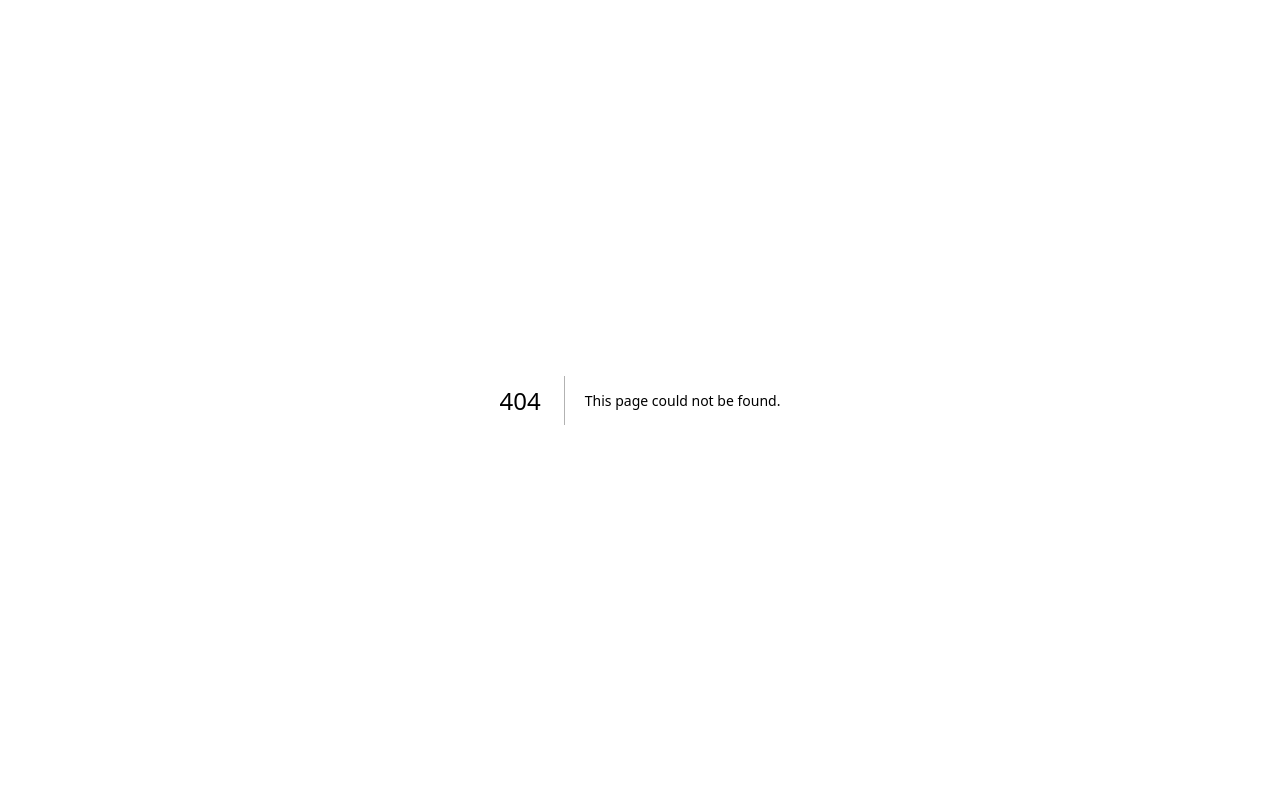
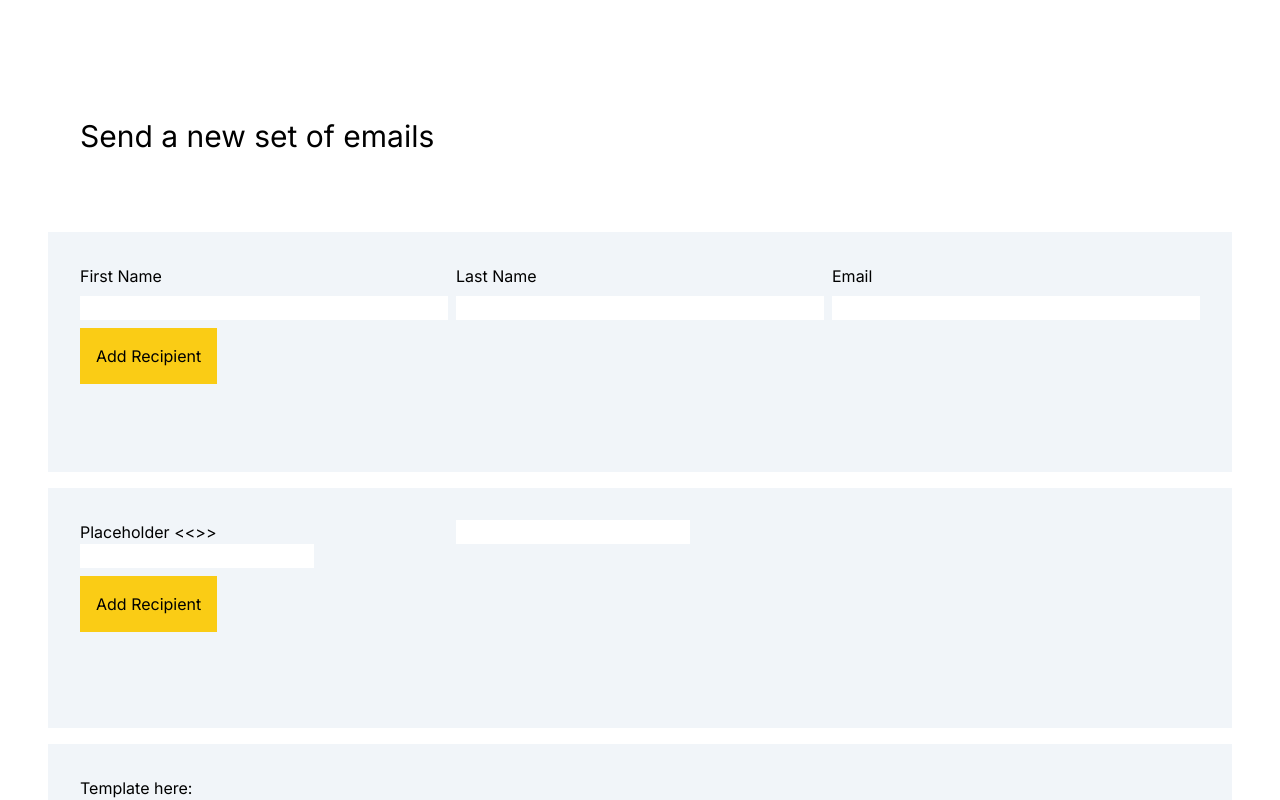
Before and after one commit to justinbax/brebeufhx, a Next.js app in the folder frontend/brebeufhx-spinich-pizza/: page /send in a window 1280 px wide. Before the commit this address had no page. Shown: the top 800 px of the page. Built offline with nearby package versions, Linux system fonts and the light colour scheme.

Commit message:
Started Send page

```diff
--- /dev/null
+++ b/frontend/brebeufhx-spinich-pizza/app/helpers/User.ts
@@ -0,0 +1,12 @@
+export class Recipient {
+    first_name?: string
+    last_name?: string
+    email?: string
+    placeholders: UserPlaceholders = {"": ""}
+    constructor(fname?:string, lname?:string, email?:string) {
+        this.first_name = fname
+        this.last_name = lname
+        this.email = email
+    }
+}
+export type UserPlaceholders = {[id: string]: string}
--- /dev/null
+++ b/frontend/brebeufhx-spinich-pizza/app/send/page.tsx
@@ -0,0 +1,113 @@
+'use client'
+import {useState} from 'react'
+import { Recipient, UserPlaceholders } from '@/app/helpers/User'
+
+
+export default function Send() {
+    let nextArrID = 0
+    const [template, setTemplate] = useState("")
+    const [arrOfRecipients, setArrOfRecipients]: [Array<Recipient>, any] = useState([new Recipient('', '', '')])
+    const [arrOfPlaceholders, setArrOfPlaceholders]: [Array<string>, any] = useState([''])
+    const [arrOfUserPlaceholders, setArrOfUserPlaceholders]: [Array<UserPlaceholders>, any] = useState([{'': ''}])
+
+    function handleUpdateRecipientProp(index: number, prop: keyof Recipient, updatedValue: any) {
+        const newArr = arrOfRecipients.map((recipient, i) => {
+            if (i === index) {
+                let updatedRecipient = recipient
+                updatedRecipient[prop] = updatedValue
+                return updatedRecipient
+            }
+            else {
+                return recipient
+            }
+
+        } )
+        setArrOfRecipients(newArr)
+    }
+
+    function handleUpdatePlaceholders(index: number, updatedValue: string) {
+        const newArr = arrOfPlaceholders.map((placeholder, i) => {
+            if (i === index) {
+                return updatedValue
+            }
+            else {
+                return placeholder
+            }
+
+        } )
+        setArrOfPlaceholders(newArr)
+    }
+
+    function handleUpdateUserPlaceHolders(userPlaceHolderObject: UserPlaceholders, key: keyof UserPlaceholders, value: string) {
+        let newObj = userPlaceHolderObject
+        newObj[key] = value
+        return newObj
+    }
+
+    return (
+        <main>
+            <div className="grid grid-cols-1 m-12">
+                <div className="my-2 text-3xl text-left min-h-40 flex p-8"> <span className="my-auto">Send a new set of emails</span></div>
+                <div className="my-2 bg-slate-100 min-h-60 p-8">
+                    <div className="grid grid-cols-3 gap-2">
+                        <div>First Name</div>
+                        <div>Last Name</div>
+                        <div>Email</div>
+                    </div>
+                    {
+                        Array.from({length: arrOfRecipients.length}, (_, i) => (
+                            <div key={i} className="my-2 grid grid-cols-3 gap-2">
+                                <input type="text" value={arrOfRecipients[i].first_name} onChange={e => handleUpdateRecipientProp(i, "first_name", e.target.value)}/>
+                                <input type="text" value={arrOfRecipients[i].last_name} onChange={e => handleUpdateRecipientProp(i, "last_name", e.target.value)}/>
+                                <input type="text" value={arrOfRecipients[i].email} onChange={e => handleUpdateRecipientProp(i, "email", e.target.value)}/>
+                            </div>
+                        ))
+                    }
+                    <div className="my-2">
+                        <button className="bg-yellow-400 p-4 hover:bg-yellow-200"
+                        onClick={() => {setArrOfRecipients([...arrOfRecipients, new Recipient('', '', '')]); console.log(arrOfRecipients)}}
+                        >Add Recipient</button>
+                    </div>
+
+                </div>
+                <div className="my-2 bg-slate-100 min-h-60 p-8">
+                    {
+                        Array.from({length: arrOfPlaceholders.length}, (_, i) => (
+                            <div key={i} className="grid grid-cols-3 gap-2">
+                                <div>
+                                <div>Placeholder {`<<`}{arrOfPlaceholders[i]}{`>>`}</div>
+                                <input type="text" value={arrOfPlaceholders[i]} onChange={e => handleUpdatePlaceholders(i, e.target.value)} />
+                                </div>
+                                <div className="grid grid-cols-3 col-span-2">
+                                    <PlaceholderPerUser placeholderName={arrOfPlaceholders[i]}></PlaceholderPerUser>
+                                </div>
+
+                            </div>
+                        ))
+                    }
+                    <div className="my-2">
+                        <button className="bg-yellow-400 p-4 hover:bg-yellow-200"
+                        onClick={() => {setArrOfPlaceholders([...arrOfPlaceholders, '']); console.log(arrOfPlaceholders)}}
+                        >Add Recipient</button>
+                    </div>
+
+                </div>
+                <div className="my-2 bg-slate-100 min-h-60 p-8 grid grid-cols-1">
+                    Template here: <br/>
+                    <textarea onChange={(e) => setTemplate(e.target.value)}></textarea>
+                </div>
+                <div className="my-2"><button className="bg-yellow-400 p-4 hover:bg-yellow-200">Submit</button></div>
+            </div>
+            <div>{template}</div>
+
+        </main>
+    )
+    function PlaceholderPerUser(props:any) {
+
+        return Array.from({length: arrOfRecipients.length}, (_, j) => (
+            <div key={j} >
+                <input key={j} type="text" value={arrOfRecipients[j].placeholders[props.placeholderName]} onChange={e => handleUpdateRecipientProp(j, "placeholders", handleUpdateUserPlaceHolders(arrOfRecipients[j].placeholders, props.placeholderName, e.target.value))}/>
+            </div>
+        ))
+    }
+}
--- a/frontend/brebeufhx-spinich-pizza/package.json
+++ b/frontend/brebeufhx-spinich-pizza/package.json
@@ -12,6 +12,7 @@
     "@fortawesome/fontawesome-svg-core": "^6.5.1",
     "@fortawesome/free-solid-svg-icons": "^6.5.1",
     "@fortawesome/react-fontawesome": "^0.2.0",
+    "@material/web": "^1.1.1",
     "babel": "^6.23.0",
     "babel-cli": "^6.26.0",
     "babel-plugin-macros": "^3.1.0",
```
Also changed, not shown: 1 other file (tests, documents, lock files or other folders).
